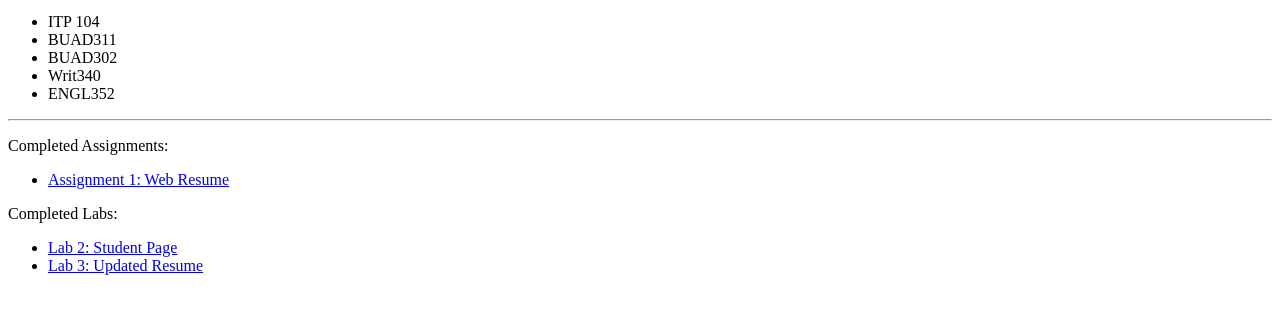
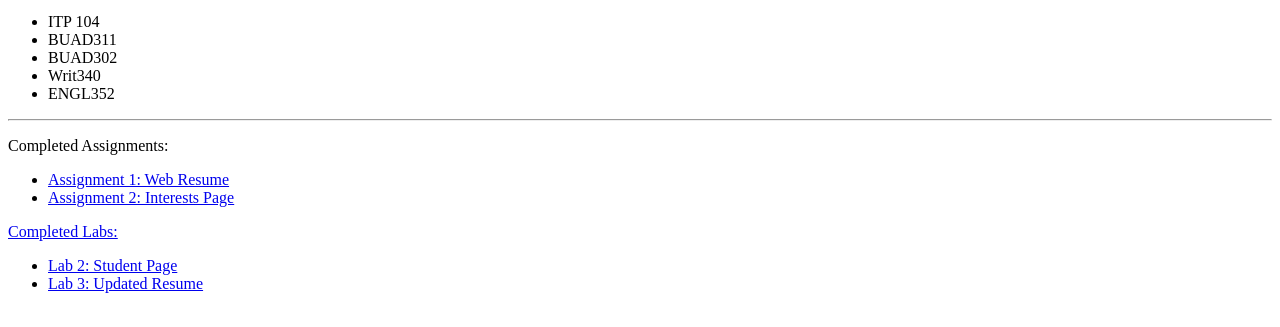
Before and after one commit to uscwebdev/itp104-submissions-matthewkiimm, a plain HTML site: page index.html in a window 1280 px wide. Shown: the part 271-598 px from the top of the page. Drawn offline with Linux system fonts and the light colour scheme.

Commit message:
Update index.html

```diff
--- a/index.html
+++ b/index.html
@@ -41,7 +41,9 @@
 <p>Completed Assignments:</p>
 <ul>
         <li><a href="Assignment 01.html"> Assignment 1: Web Resume</a></li>
-        </ul>
+        <li><a href="assignment_02.html"> Assignment 2: Interests Page</li>
+
+</ul>
 
 <p>Completed Labs:</p>
 
@@ -49,7 +51,6 @@
             <li><a href="index.html">Lab 2: Student Page</a></li>
                 <li><a href= "Lab03.html"> Lab 3: Updated Resume</a></li>
 
-
         </ul>
 </body>
 </html>
```
